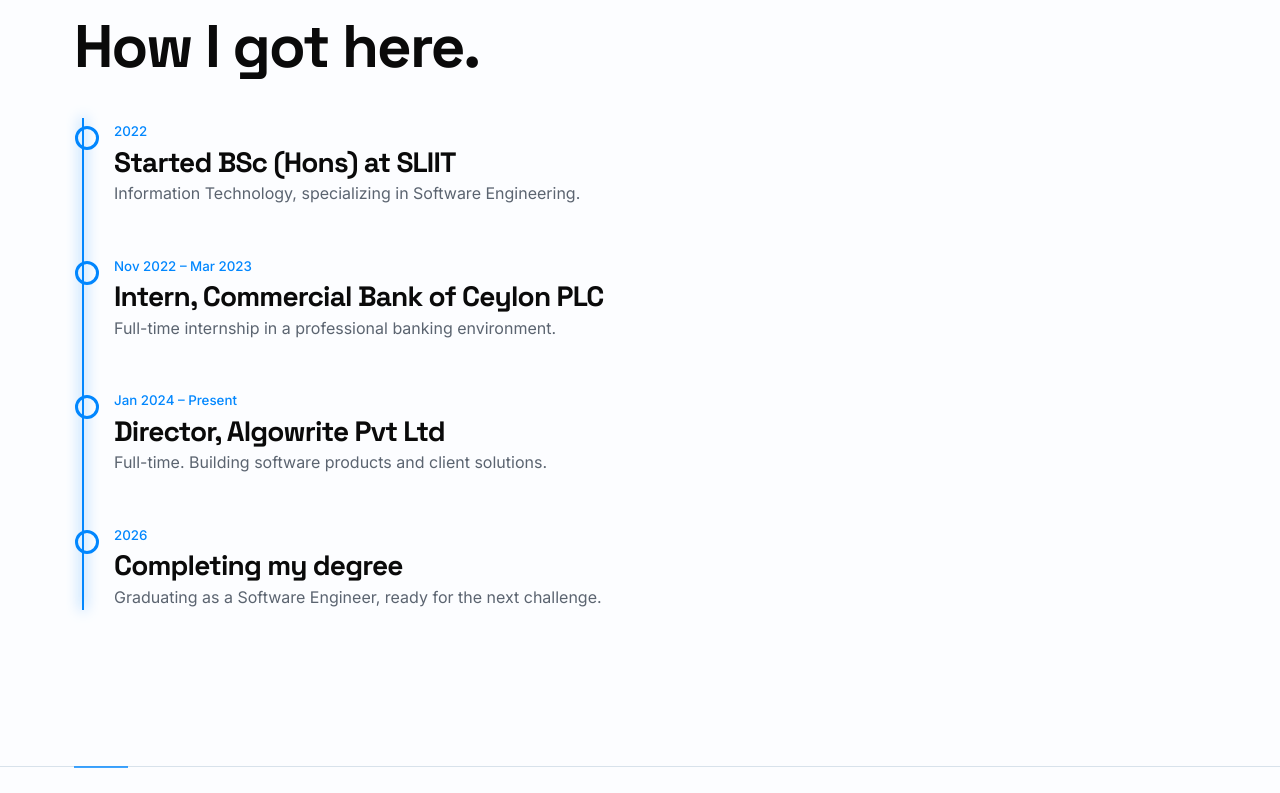
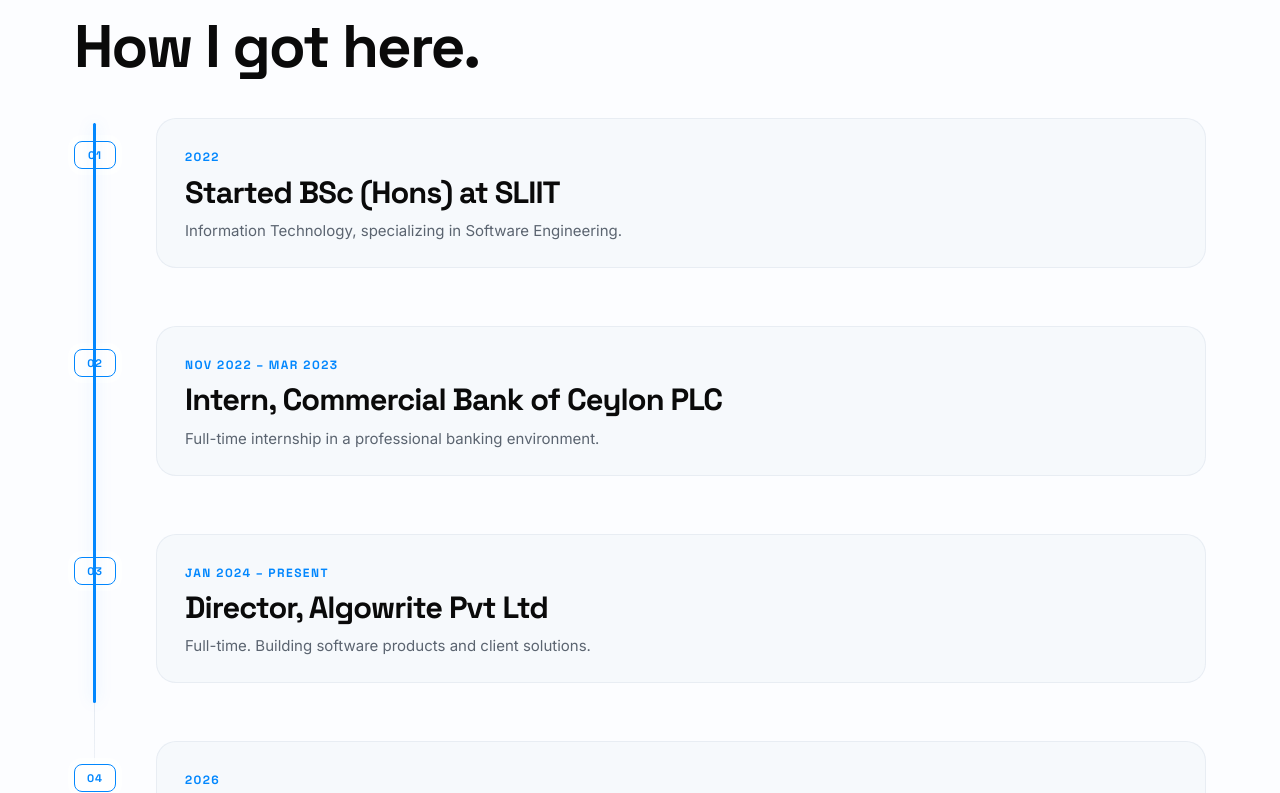
Before and after one commit to DKLakshman/My-Portfolio, a React (Vite) app in the folder client/: page / in a window 1280 px wide. Shown: the part 3127-3920 px from the top of the page. Built offline with nearby package versions, Linux system fonts and the light colour scheme; no server answers.

Commit message:
update journey

```diff
--- a/client/src/App.jsx
+++ b/client/src/App.jsx
@@ -85,8 +85,11 @@ function Journey() {
       <div className="wrap">
         <Reveal><div className="tag">Journey</div><h2>How I got here.</h2></Reveal>
         <motion.div className="tl" ref={ref} style={{ '--p': scrollYProgress }}>
-          {timeline.map((s) => (
-            <Reveal key={s.title} className="step"><small>{s.when}</small><h3>{s.title}</h3><p>{s.text}</p></Reveal>
+          {timeline.map((s, i) => (
+            <Reveal key={s.title} className="step">
+              <span className="step-marker" aria-hidden="true">{String(i + 1).padStart(2, '0')}</span>
+              <small>{s.when}</small><h3>{s.title}</h3><p>{s.text}</p>
+            </Reveal>
           ))}
         </motion.div>
       </div>
--- a/client/src/index.css
+++ b/client/src/index.css
@@ -125,11 +125,14 @@ nav .wrap{display:flex;align-items:center;justify-content:space-between;height:6
 .skills-grid .svc{transform-origin:center bottom;will-change:transform,opacity,filter}
 @media(max-width:620px){.grid{grid-template-columns:1fr}}
 /* timeline */
-.tl{position:relative;padding-left:40px;--p:0}
-.tl::before{content:"";position:absolute;left:8px;top:0;bottom:0;width:2px;background:var(--line)}
-.tl::after{content:"";position:absolute;left:8px;top:0;width:2px;height:calc(var(--p)*100%);background:var(--brand);box-shadow:0 0 14px var(--brand)}
-.step{margin-bottom:46px;position:relative}.step::before{content:"";position:absolute;left:-39px;top:8px;width:18px;height:18px;border-radius:50%;background:var(--bg);border:3px solid var(--brand)}
-.step small{color:var(--brand);font-weight:500}.step h3{font-size:28px;margin:4px 0}.step p{color:var(--muted);max-width:620px}
+.tl{position:relative;padding-left:82px;--p:0}
+.tl::before{content:"";position:absolute;left:20px;top:5px;bottom:22px;width:1px;background:linear-gradient(var(--brand),var(--line) 75%,transparent)}
+.tl::after{content:"";position:absolute;left:19px;top:5px;width:3px;height:calc(var(--p)*75%);max-height:75%;background:var(--brand);box-shadow:0 0 16px var(--glow);border-radius:4px}
+.step{position:relative;margin-bottom:58px;padding:24px 28px;border:1px solid color-mix(in srgb,var(--line) 72%,transparent);border-radius:20px;background:color-mix(in srgb,var(--card) 64%,transparent);transition:border-color .3s,transform .3s,background .3s}
+.step:hover{border-color:color-mix(in srgb,var(--brand) 48%,var(--line));transform:translateX(6px);background:color-mix(in srgb,var(--card) 82%,transparent)}
+.step-marker{position:absolute;left:-83px;top:22px;display:grid;place-items:center;width:42px;height:28px;border:1px solid var(--brand);border-radius:8px;background:var(--bg);color:var(--brand);font:600 11px "Space Grotesk",sans-serif;letter-spacing:.08em;box-shadow:0 0 0 6px color-mix(in srgb,var(--bg) 75%,transparent)}
+.step small{color:var(--brand);font:600 12px "Space Grotesk",sans-serif;letter-spacing:.12em;text-transform:uppercase}.step h3{font-size:clamp(22px,2.4vw,32px);margin:8px 0 10px}.step p{color:var(--muted);max-width:680px;font-size:15px}
+@media(max-width:600px){.tl{padding-left:54px}.tl::before{left:12px}.tl::after{left:11px}.step{margin-bottom:34px;padding:20px 18px;border-radius:16px}.step-marker{left:-55px;top:18px;width:32px;height:24px;font-size:10px}.step h3{font-size:22px}.step p{font-size:14px}.step:hover{transform:none}}
 /* quotes */
 .q{position:relative;min-height:230px;text-align:center;max-width:820px;margin:auto}
 .q blockquote{position:absolute;inset:0;opacity:0;transform:translateY(20px);transition:.7s;font:500 clamp(22px,3.2vw,34px)/1.3 "Space Grotesk",sans-serif}
```
